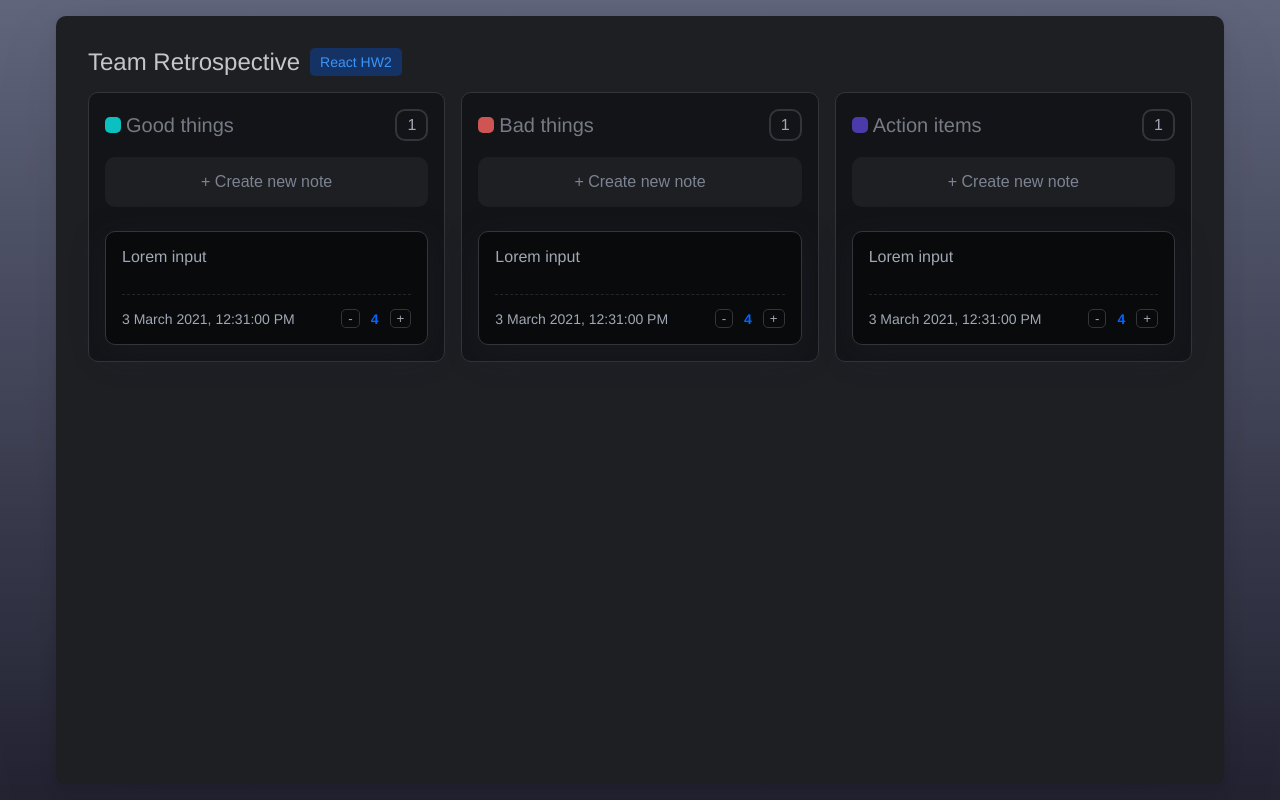
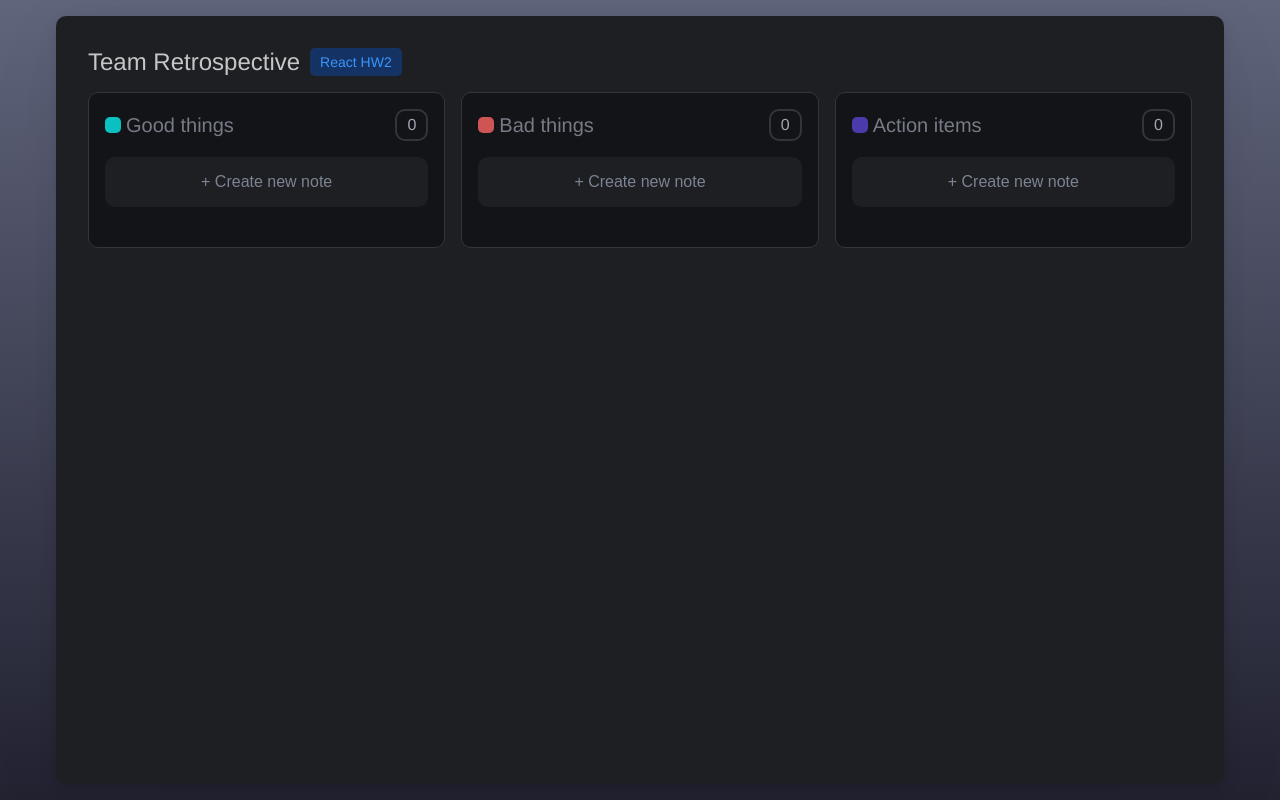
Before and after one commit to iCherya/pm-retrospective-app, a React (Create React App) app: page / in a window 1280 px wide. Built offline with nearby package versions, Linux system fonts and the light colour scheme.

Commit message:
Completed required tasks

```diff
--- a/src/Board/Board.jsx
+++ b/src/Board/Board.jsx
@@ -6,13 +6,7 @@ class Board extends React.Component {
   constructor(props) {
     super(props);
     this.state = {
-      cards: [
-        {
-          createdDate: Date.now(),
-          cardContent: 'Lorem input',
-          counterValue: 4
-        }
-      ],
+      cards: [],
       isAddingCard: false,
       cardCandidateValue: ''
     };
@@ -123,7 +117,12 @@ class Board extends React.Component {
 
         <ul>
           {cards.map((card) => (
-            <Card key={card.createdDate} card={card} updateCounterValue={this.updateCounterValue} />
+            <Card
+              key={card.createdDate}
+              mainColor={boardColor}
+              card={card}
+              updateCounterValue={this.updateCounterValue}
+            />
           ))}
         </ul>
       </div>
--- a/src/Card/Card.jsx
+++ b/src/Card/Card.jsx
@@ -66,9 +66,9 @@ class Card extends React.Component {
 
   render() {
     const { createdDate, cardContent, counterValue } = this.state;
-
+    const { mainColor } = this.props;
     return (
-      <li className={styles.card}>
+      <li className={styles.card} style={{ boxShadow: `0 5px 15px -9px ${mainColor}` }}>
         <div className={styles.content}>{cardContent}</div>
         <div className={styles.info}>
           <div className={styles.createdDate}>{Card.getHumanDateFormat(createdDate)}</div>
```
